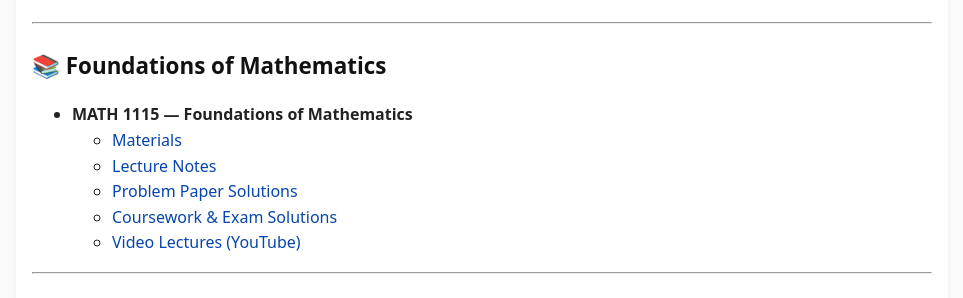
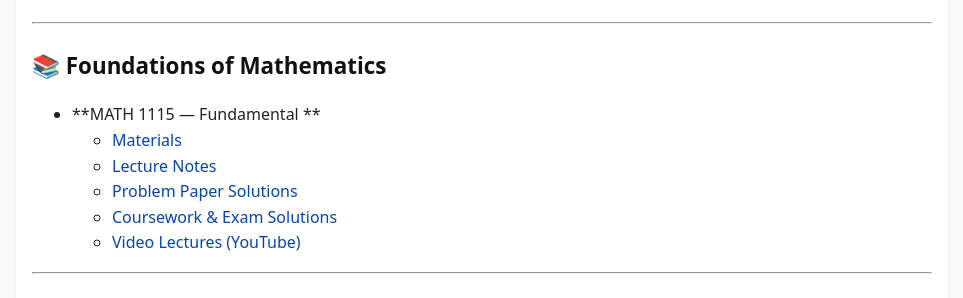
Before and after one commit to SaleemKamaludin/SaleemKamaludin.github.io, a Jekyll site: the page built from courses.md, in a window 1280 px wide. Shown: the part 818-1116 px from the top of the page, without its empty margins (158-1121 px from the left). Built offline with Jekyll 4.4.1, drawn with Linux system fonts in a browser that asks for light colours.

Commit message:
Update courses.md

```diff
--- a/courses.md
+++ b/courses.md
@@ -34,7 +34,7 @@ Here you'll find organized links to course notes and resources. This hub will ex
 
 ## 📚 Foundations of Mathematics
 
-- **MATH 1115 — Foundations of Mathematics**
+- **MATH 1115 — Fundamental **
   - [Materials]({{ '/courses/math-1115/' | relative_url }})
   - [Lecture Notes]({{ '/courses/math-1115/lecture-notes/' | relative_url }})
   - [Problem Paper Solutions]({{ '/courses/math-1115/problem-paper-solutions/' | relative_url }})
```
